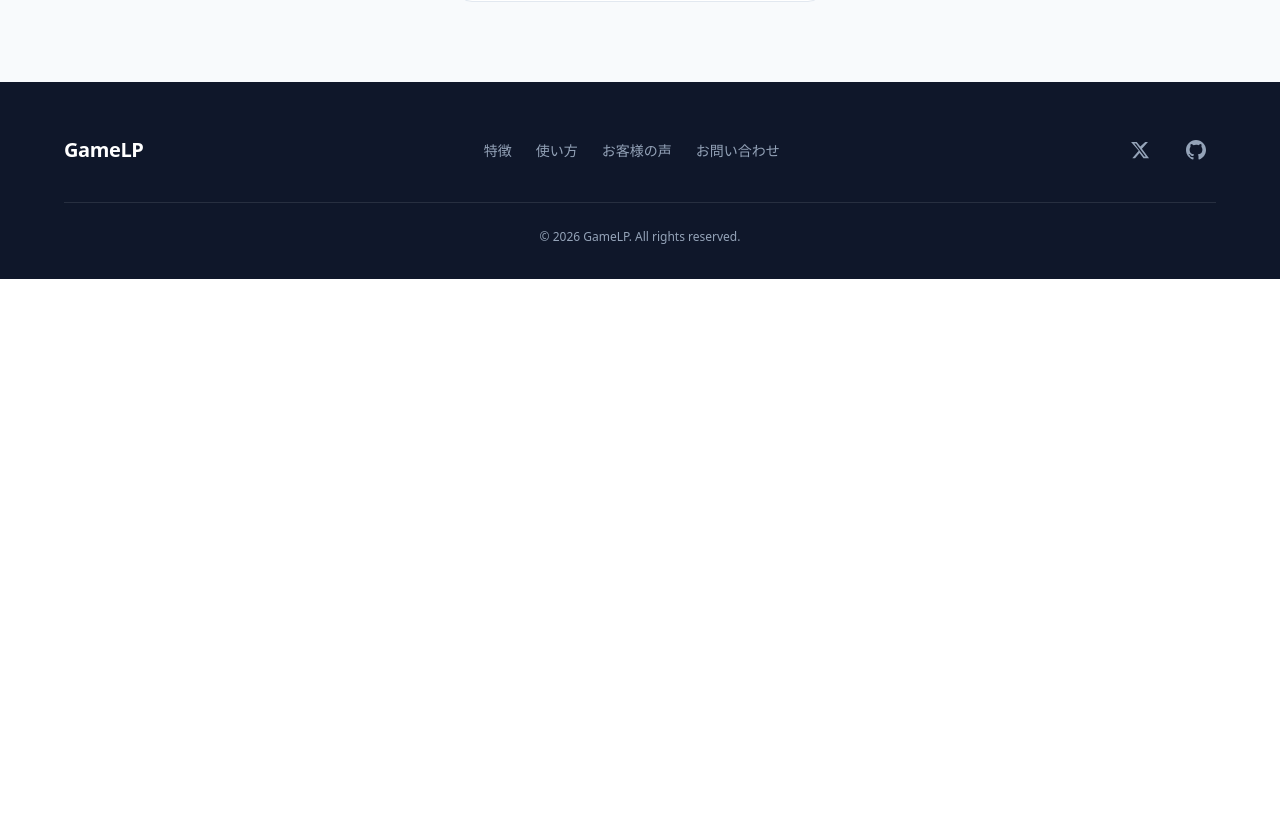
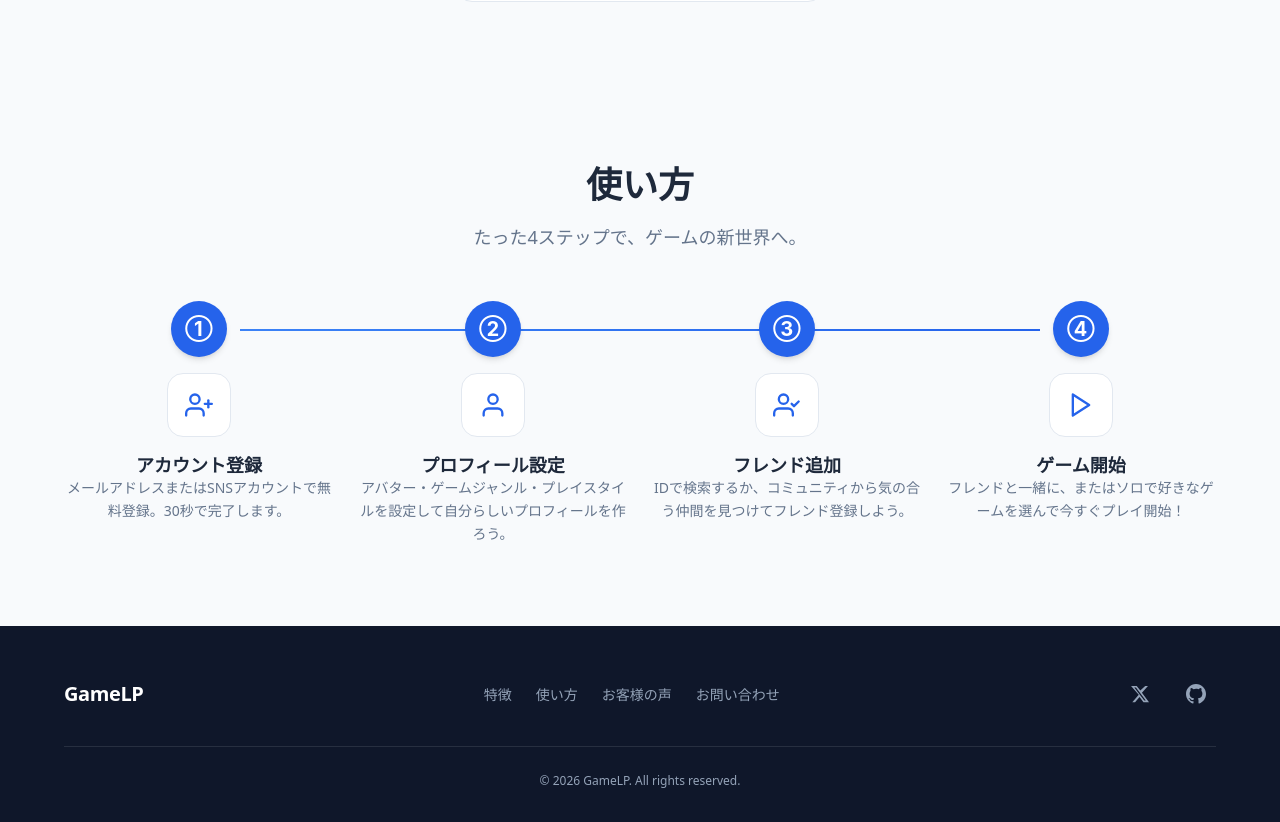
Before and after one commit to IburiH-spec/lp-game-app, a Vue app: page / in a window 1280 px wide. Shown: the part 1559-2381 px from the top of the page. Before the commit the page ends 1838 px from the top, so only its background shows below. Built offline with nearby package versions, Linux system fonts and the light colour scheme.

Commit message:
feat: LP-21 HowItWorksセクション実装

```diff
--- a/src/App.vue
+++ b/src/App.vue
@@ -3,6 +3,7 @@ import Header from './components/layout/Header.vue'
 import Footer from './components/layout/Footer.vue'
 import Hero from './components/sections/Hero.vue'
 import Features from './components/sections/Features.vue'
+import HowItWorks from './components/sections/HowItWorks.vue'
 </script>
 
 <template>
@@ -10,6 +11,7 @@ import Features from './components/sections/Features.vue'
   <main>
     <Hero />
     <Features />
+    <HowItWorks />
     <!-- セクションはここに追加していく -->
   </main>
   <Footer />
--- /dev/null
+++ b/src/components/sections/HowItWorks.vue
@@ -0,0 +1,234 @@
+<template>
+  <section id="how-it-works" class="hiw">
+    <div class="hiw__inner container">
+      <div class="hiw__header">
+        <h2 class="hiw__title">使い方</h2>
+        <p class="hiw__lead">
+          たった4ステップで、ゲームの新世界へ。
+        </p>
+      </div>
+
+      <ol class="hiw__steps">
+        <li v-for="step in steps" :key="step.id" class="hiw__step">
+          <div class="hiw__step-num" aria-hidden="true">{{ step.num }}</div>
+          <div class="hiw__step-icon" aria-hidden="true" v-html="step.icon"></div>
+          <div class="hiw__step-body">
+            <h3 class="hiw__step-title">{{ step.title }}</h3>
+            <p class="hiw__step-desc">{{ step.desc }}</p>
+          </div>
+        </li>
+      </ol>
+    </div>
+  </section>
+</template>
+
+<script setup>
+const steps = [
+  {
+    id: 'register',
+    num: '①',
+    title: 'アカウント登録',
+    desc: 'メールアドレスまたはSNSアカウントで無料登録。30秒で完了します。',
+    icon: `<svg xmlns="http://www.w3.org/2000/svg" width="28" height="28" viewBox="0 0 24 24" fill="none" stroke="currentColor" stroke-width="2" stroke-linecap="round" stroke-linejoin="round">
+      <path d="M16 21v-2a4 4 0 0 0-4-4H5a4 4 0 0 0-4 4v2"/>
+      <circle cx="8.5" cy="7" r="4"/>
+      <line x1="20" y1="8" x2="20" y2="14"/>
+      <line x1="23" y1="11" x2="17" y2="11"/>
+    </svg>`,
+  },
+  {
+    id: 'profile',
+    num: '②',
+    title: 'プロフィール設定',
+    desc: 'アバター・ゲームジャンル・プレイスタイルを設定して自分らしいプロフィールを作ろう。',
+    icon: `<svg xmlns="http://www.w3.org/2000/svg" width="28" height="28" viewBox="0 0 24 24" fill="none" stroke="currentColor" stroke-width="2" stroke-linecap="round" stroke-linejoin="round">
+      <path d="M20 21v-2a4 4 0 0 0-4-4H8a4 4 0 0 0-4 4v2"/>
+      <circle cx="12" cy="7" r="4"/>
+    </svg>`,
+  },
+  {
+    id: 'friends',
+    num: '③',
+    title: 'フレンド追加',
+    desc: 'IDで検索するか、コミュニティから気の合う仲間を見つけてフレンド登録しよう。',
+    icon: `<svg xmlns="http://www.w3.org/2000/svg" width="28" height="28" viewBox="0 0 24 24" fill="none" stroke="currentColor" stroke-width="2" stroke-linecap="round" stroke-linejoin="round">
+      <path d="M17 21v-2a4 4 0 0 0-4-4H5a4 4 0 0 0-4 4v2"/>
+      <circle cx="9" cy="7" r="4"/>
+      <polyline points="16 11 18 13 22 9"/>
+    </svg>`,
+  },
+  {
+    id: 'play',
+    num: '④',
+    title: 'ゲーム開始',
+    desc: 'フレンドと一緒に、またはソロで好きなゲームを選んで今すぐプレイ開始！',
+    icon: `<svg xmlns="http://www.w3.org/2000/svg" width="28" height="28" viewBox="0 0 24 24" fill="none" stroke="currentColor" stroke-width="2" stroke-linecap="round" stroke-linejoin="round">
+      <polygon points="5 3 19 12 5 21 5 3"/>
+    </svg>`,
+  },
+]
+</script>
+
+<style scoped>
+.hiw {
+  padding-block: var(--space-20);
+  background-color: var(--color-bg-alt);
+}
+
+.hiw__header {
+  text-align: center;
+  margin-bottom: var(--space-12);
+}
+
+.hiw__title {
+  font-size: var(--text-4xl);
+  font-weight: var(--font-bold);
+  line-height: var(--leading-tight);
+  color: var(--color-text);
+  margin-bottom: var(--space-4);
+}
+
+.hiw__lead {
+  font-size: var(--text-lg);
+  color: var(--color-text-muted);
+  line-height: var(--leading-relaxed);
+}
+
+.hiw__steps {
+  list-style: none;
+  padding: 0;
+  margin: 0;
+  display: grid;
+  grid-template-columns: repeat(4, 1fr);
+  gap: var(--space-6);
+  position: relative;
+}
+
+/* ステップ間のコネクター線 */
+.hiw__steps::before {
+  content: '';
+  position: absolute;
+  top: 28px;
+  left: calc(12.5% + var(--space-8));
+  right: calc(12.5% + var(--space-8));
+  height: 2px;
+  background: linear-gradient(
+    to right,
+    var(--color-primary-light),
+    var(--color-primary)
+  );
+  z-index: 0;
+}
+
+.hiw__step {
+  display: flex;
+  flex-direction: column;
+  align-items: center;
+  text-align: center;
+  gap: var(--space-4);
+  position: relative;
+  z-index: 1;
+}
+
+.hiw__step-num {
+  width: 56px;
+  height: 56px;
+  border-radius: var(--radius-full);
+  background-color: var(--color-primary);
+  color: var(--color-text-inverse);
+  font-size: var(--text-xl);
+  font-weight: var(--font-bold);
+  display: flex;
+  align-items: center;
+  justify-content: center;
+  flex-shrink: 0;
+  box-shadow: var(--shadow-md);
+}
+
+.hiw__step-icon {
+  width: 64px;
+  height: 64px;
+  border-radius: var(--radius-2xl);
+  background-color: var(--color-bg);
+  border: 1px solid var(--color-border);
+  color: var(--color-primary);
+  display: flex;
+  align-items: center;
+  justify-content: center;
+  flex-shrink: 0;
+  transition: transform var(--transition-base), box-shadow var(--transition-base);
+}
+
+.hiw__step:hover .hiw__step-icon {
+  transform: translateY(-4px);
+  box-shadow: var(--shadow-lg);
+}
+
+.hiw__step-title {
+  font-size: var(--text-lg);
+  font-weight: var(--font-semibold);
+  color: var(--color-text);
+  line-height: var(--leading-snug);
+}
+
+.hiw__step-desc {
+  font-size: var(--text-sm);
+  color: var(--color-text-muted);
+  line-height: var(--leading-relaxed);
+}
+
+@media (max-width: 1024px) {
+  .hiw__steps {
+    grid-template-columns: repeat(2, 1fr);
+    gap: var(--space-8);
+  }
+
+  .hiw__steps::before {
+    display: none;
+  }
+}
+
+@media (max-width: 768px) {
+  .hiw__title {
+    font-size: var(--text-3xl);
+  }
+
+  .hiw__steps {
+    grid-template-columns: 1fr;
+    gap: 0;
+  }
+
+  .hiw__step {
+    flex-direction: row;
+    text-align: left;
+    align-items: flex-start;
+    padding-block: var(--space-6);
+    gap: var(--space-5);
+  }
+
+  /* モバイル用縦コネクター線 */
+  .hiw__step:not(:last-child)::after {
+    content: '';
+    position: absolute;
+    left: 27px;
+    top: calc(var(--space-6) + 56px);
+    bottom: 0;
+    width: 2px;
+    background-color: var(--color-border-dark);
+  }
+
+  .hiw__step-num {
+    flex-shrink: 0;
+  }
+
+  .hiw__step-icon {
+    display: none;
+  }
+
+  .hiw__step-body {
+    display: flex;
+    flex-direction: column;
+    gap: var(--space-2);
+  }
+}
+</style>
```
